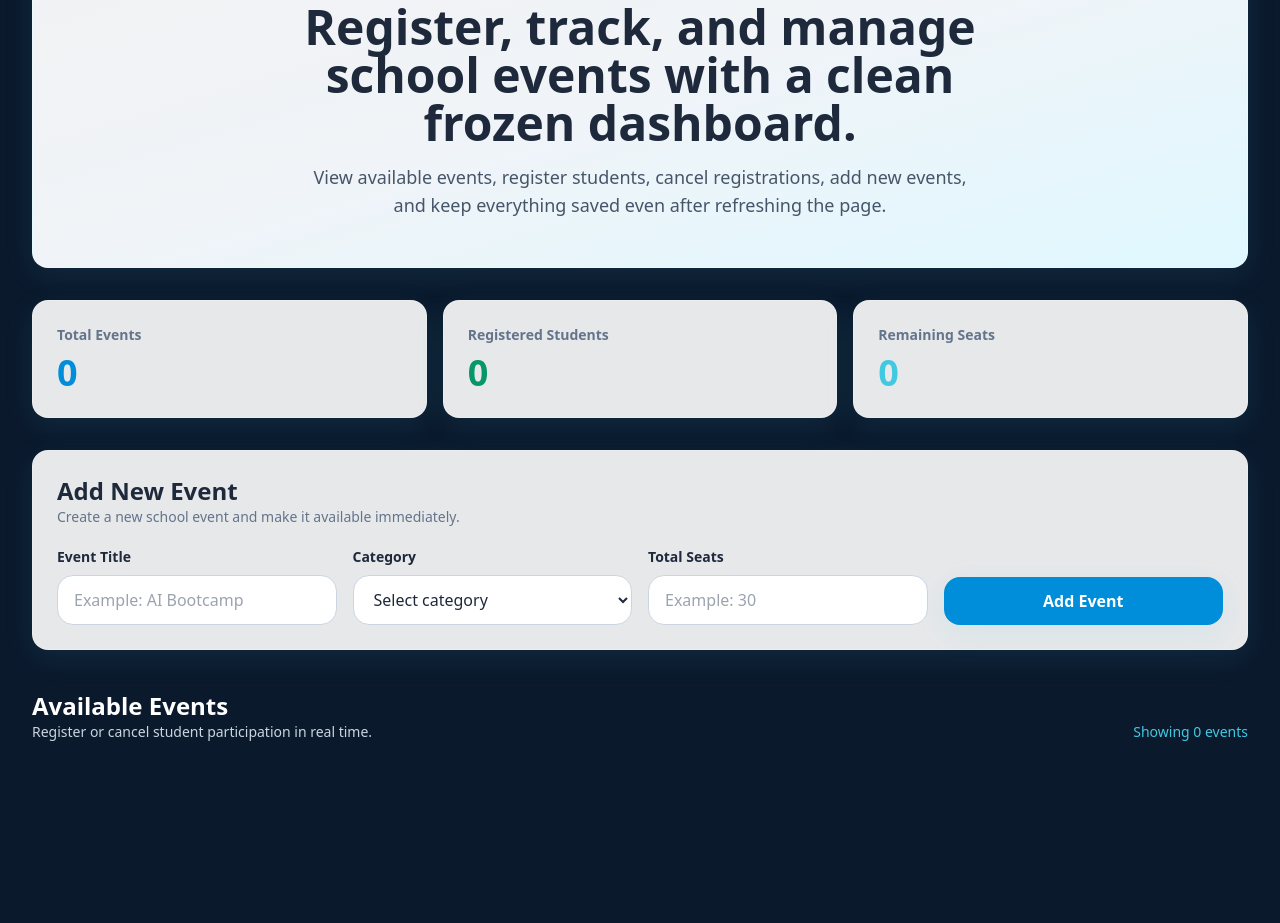
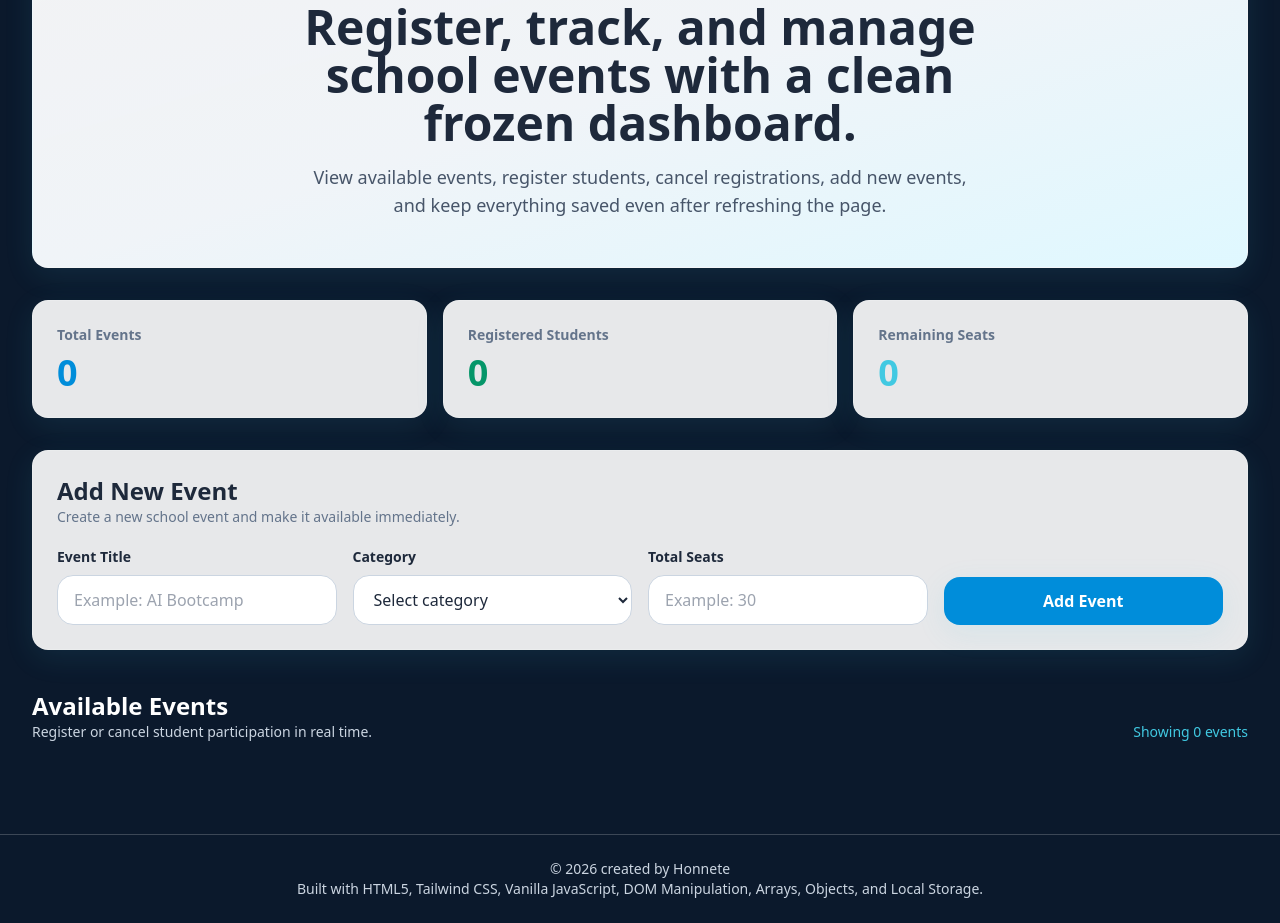
Before and after one commit to honnete-1/student_event_registration_dashboard, a plain HTML site: page index.html in a window 1280 px wide. Shown: the part 211-1134 px from the top of the page. Before the commit the page ends 1005 px from the top, so only its background shows below. Drawn offline with nearby package versions, Linux system fonts and the light colour scheme.

Commit message:
Added footer part

```diff
--- a/index.html
+++ b/index.html
@@ -133,3 +133,11 @@
       <div id="eventsContainer" class="grid gap-5 sm:grid-cols-2 lg:grid-cols-3"></div>
     </section>
   </main>
+
+  <!-- Footer -->
+  <footer class="mt-10 border-t border-white/20 py-6 text-center text-sm text-slate-300">
+    <p>
+        &copy; 2026 created by Honnete
+      </p>
+    Built with HTML5, Tailwind CSS, Vanilla JavaScript, DOM Manipulation, Arrays, Objects, and Local Storage.
+  </footer>
```
